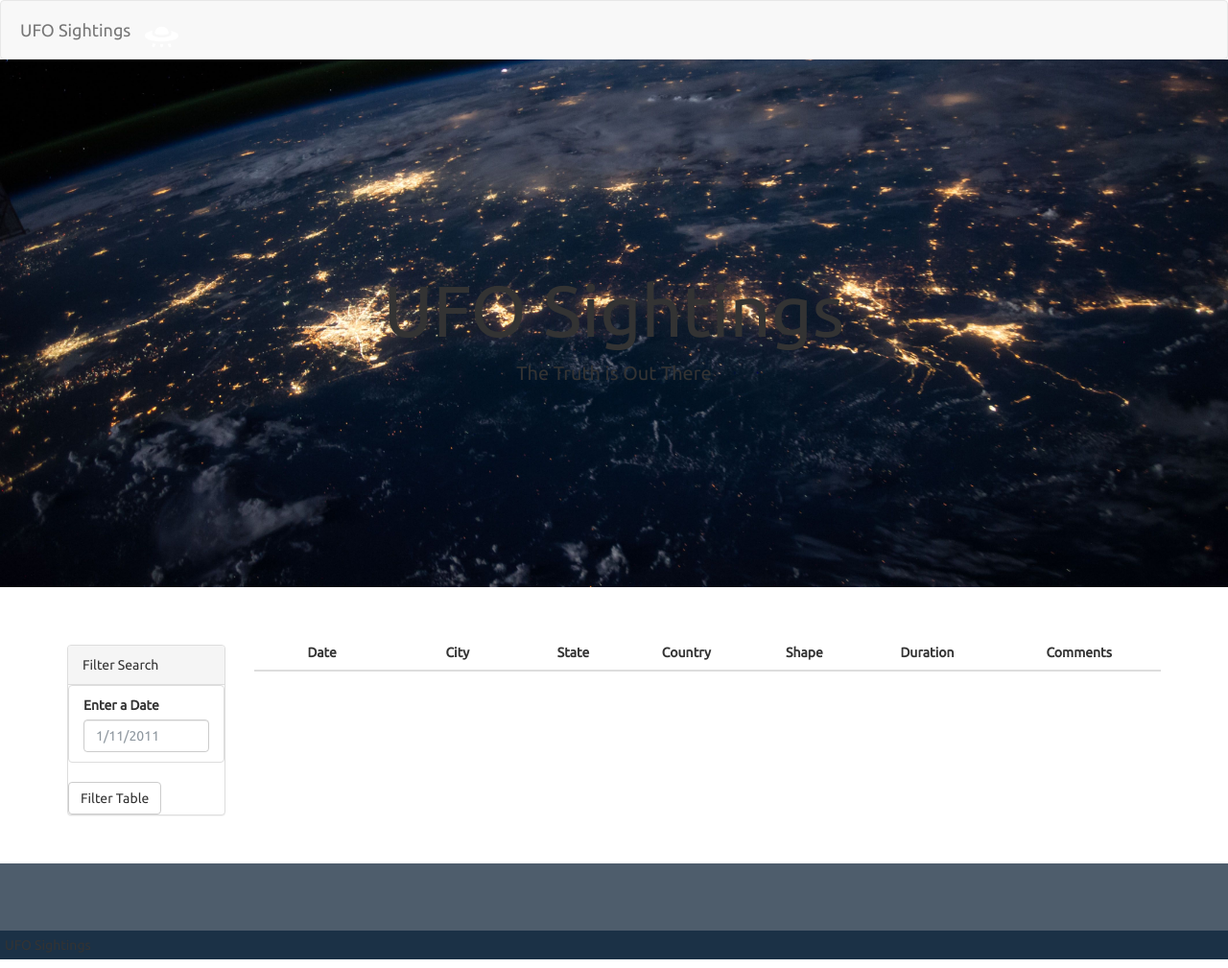
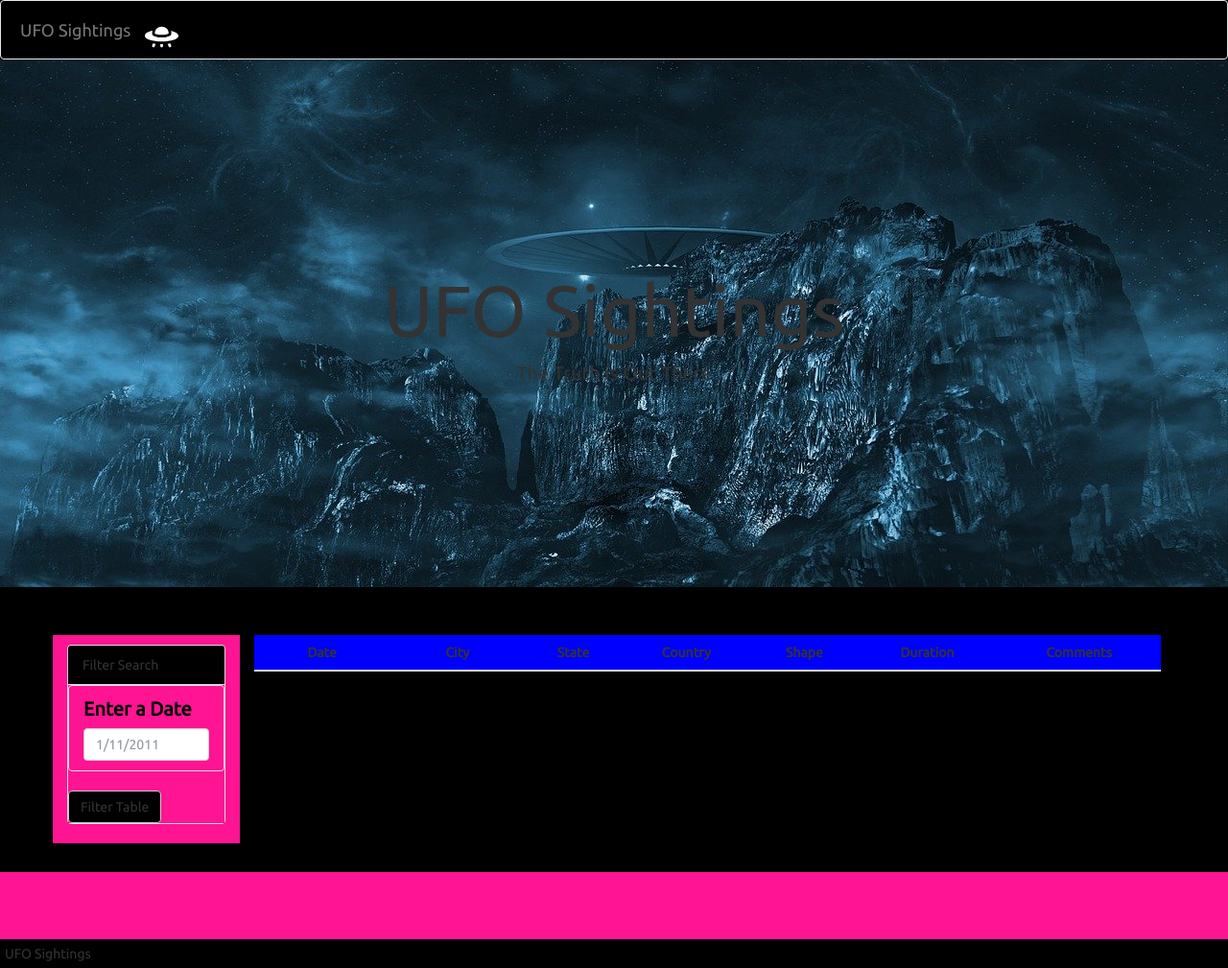
Before and after one commit to clemiblac/javascript-challenge, a plain HTML site: page Main/UFO-level-2/StarterCode/index.html in a window 1280 px wide. Shown: the whole page at 96% size. Drawn offline with nearby package versions, Linux system fonts and the light colour scheme.

Commit message:
part 1 of main completed

```diff
--- a/javascript-challenge/UFO-level-2/StarterCode/index.html
+++ b/Main/UFO-level-2/StarterCode/index.html
@@ -10,7 +10,7 @@
   <link rel="stylesheet" href="static/css/style.css">
 </head>
 
-<body>
+<body style="background:black;">
   <div class="wrapper">
     <nav class="navbar navbar-default">
       <div class="container-fluid">
@@ -25,23 +25,23 @@
       <h1>UFO Sightings</h1>
       <p>The Truth is Out There</p>
     </div>
-    <div class="container">
+    <div class="container" style="background:black">
       <div class="row margin-top-50">
-        <div class="col-md-2">
+        <div class="col-md-2" style="background: deeppink;">
           <aside class="filters">
             <div class="panel panel-default">
-              <div class="panel-heading">Filter Search</div>
-              <div class="panel-body">
+              <div class="panel-heading" style="background:black">Filter Search</div>
+              <div class="panel-body" style="background: deeppink;">
                 <form>
                   <div class="form-group">
                     <ul class="list-group" id="filters">
-                      <li class="filter list-group-item">
-                        <label for="date">Enter a Date</label>
+                      <li class="filter list-group-item" style="background: deeppink;">
+                        <label for="date" style="font-size: 20px;color:black">Enter a Date</label>
                         <input class="form-control" id="datetime" type="text" placeholder="1/11/2011">
                       </li>
                     </ul>
                   </div>
-                  <button id="filter-btn" type="button" class="btn btn-default">Filter Table</button>
+                  <button id="filter-btn" type="button" class="btn btn-default" style="background:black;">Filter Table</button>
                 </form>
               </div>
             </div>
@@ -49,7 +49,7 @@
         </div>
         <div class="col-md-10">
           <div id="table-area" class="">
-            <table id="ufo-table" class="table table-striped">
+            <table id="ufo-table" class="table table-striped" >
               <thead>
                 <tr>
                   <th class="table-head">Date</th>
@@ -61,7 +61,7 @@
                   <th class="table-head">Comments</th>
                 </tr>
               </thead>
-              <tbody></tbody>
+              <tbody id="table-body"></tbody>
             </table>
           </div>
         </div>
--- a/javascript-challenge/UFO-level-2/StarterCode/static/css/style.css
+++ b/Main/UFO-level-2/StarterCode/static/css/style.css
@@ -25,7 +25,7 @@ body {
   bottom: 0;
   left: 0;
   min-height: 100px;
-  background: #4e5d6c;
+  background: deeppink;
 }
 
 /* The code styles the text at the bottom of the footer */
@@ -35,12 +35,13 @@ body {
   bottom: 0;
   left: 0;
   padding: 5px;
-  background: #1b3146;
+  background: black;
 }
 
 .navbar {
   padding: 5px;
   margin: 0;
+  background: black;
 }
 
 /* This CSS styles the ufo icon in the navbar */
@@ -75,6 +76,7 @@ select {
 
 #table-area th {
   text-align: center;
+  background-color: blue;
 }
 
 #table-area th:first-child,
@@ -82,6 +84,11 @@ select {
 #table-area th:nth-child(6) {
   min-width: 70px;
 }
+
+#table-area tr:nth-child(odd) {
+  background-color: deeppink;
+}
+
 
 .loader {
   margin-top: 50px;
@@ -98,7 +105,7 @@ select {
   padding: 20px;
   margin: 0;
   background: black;
-  background-image: url("../images/nasa.jpg");
+  background-image: url("../images/ufo_background.jpg");
   background-attachment: fixed;
   background-position: bottom center;
   background-size: cover;
@@ -191,6 +198,8 @@ select {
   }
 }
 
+
+
 /* keyframe animations which will be used to animate the title */
 @keyframes title {
   from {
--- /dev/null
+++ b/Main/UFO-level-2/StarterCode/static/js/app.js
@@ -0,0 +1,64 @@
+// from data.js
+var tableData = data;
+
+// YOUR CODE HERE!
+
+// Select the button
+// Getting a reference to the button on the page with the id property set to `filter-btn`
+var button = d3.select("#filter-btn");
+
+// Select the form
+var form = d3.select("form");
+
+// Create event handlers
+button.on("click", runEnter);
+form.on("submit",runEnter);
+
+// Complete the event handler function for the form
+function runEnter() {
+
+
+  // Prevent the page from refreshing
+  d3.event.preventDefault();
+
+  // Select the input element and get the raw HTML node
+  var inputElement = d3.select("#datetime");
+
+  // Get the value property of the input element
+  var inputValue = inputElement.property("value");
+
+  // Use the form input to filter the data by blood type
+  function selectDate(dt){
+    return dt.datetime == inputValue;
+  }
+  var sightingDate = tableData.filter(selectDate);
+
+  console.log(sightingDate);
+
+  console.log("----------- Hello-----------------")
+  // Use D3 to select the table
+  var ufotable=d3.select("#ufo-table");
+
+  // Use D3 to select the table body
+  var tbody=d3.select("#table-body");
+  tbody.html("")
+
+  // Use a forEach function to loop through the array of objects (from your data)
+  sightingDate.forEach((ufo) => {
+    console.log(ufo);
+
+    // Append one table row per ufo sighting
+    var row = tbody.append("tr");
+
+    // Assign values to the variables
+    Object.entries(ufo).forEach(function([key, value]) {
+      console.log(key, value);
+
+      // append one cell for the variables
+      var cell = row.append("td");
+      cell.text(value);
+
+    });
+
+})
+}
--- a/javascript-challenge/UFO-level-2/StarterCode/static/js/app.js
+++ /dev/null
@@ -1,4 +0,0 @@
-// from data.js
-var tableData = data;
-
-// YOUR CODE HERE!
```
Also changed, not shown: Main/UFO-level-1/StarterCode/static/js/app.js (added, +64 -0 lines), javascript-challenge/UFO-level-1/StarterCode/static/js/app.js (deleted, +0 -29 lines), Main/.eslintrc.json (renamed from javascript-challenge/.eslintrc.json), Main/UFO-level-1/StarterCode/index.html (renamed from javascript-challenge/UFO-level-1/StarterCode/index.html), Main/UFO-level-1/StarterCode/static/css/style.css (renamed from javascript-challenge/UFO-level-1/StarterCode/static/css/style.css), Main/UFO-level-1/StarterCode/static/images/nasa.jpg (renamed from javascript-challenge/UFO-level-1/StarterCode/static/images/nasa.jpg), Main/UFO-level-1/StarterCode/static/images/ufo.svg (renamed from javascript-challenge/UFO-level-1/StarterCode/static/images/ufo.svg), Main/UFO-level-1/StarterCode/static/images/ufo_background.jpg (renamed from javascript-challenge/UFO-level-1/StarterCode/static/images/ufo_background.jpg), Main/UFO-level-1/StarterCode/static/js/data.js (renamed from javascript-challenge/UFO-level-1/StarterCode/static/js/data.js), Main/UFO-level-2/StarterCode/static/images/nasa.jpg (renamed from javascript-challenge/UFO-level-2/StarterCode/static/images/nasa.jpg), Main/UFO-level-2/StarterCode/static/images/ufo.svg (renamed from javascript-challenge/UFO-level-2/StarterCode/static/images/ufo.svg), Main/UFO-level-2/StarterCode/static/images/ufo_background.jpg (added), Main/UFO-level-2/StarterCode/static/js/data.js (renamed from javascript-challenge/UFO-level-2/StarterCode/static/js/data.js), 2 other files.
